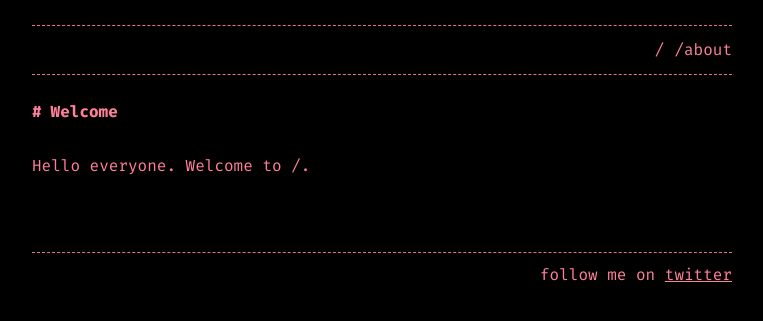
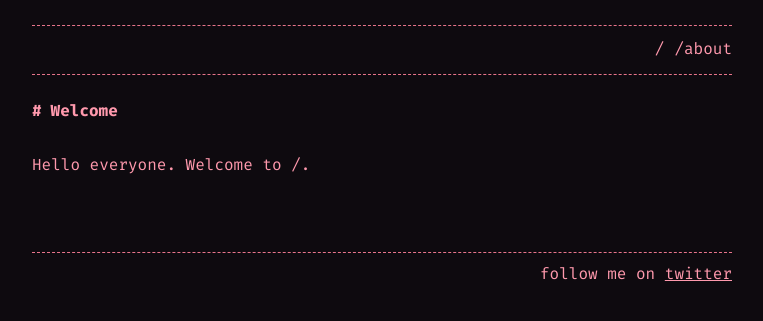
Before and after one commit to jaiverma/blackandpink, a Jekyll site: the page built from index.md, in a window 1280 px wide. Shown: the top 321 px of the page, without its empty margins (258-1021 px from the left). Built offline with Jekyll 4.4.1, drawn with Linux system fonts in a browser that asks for light colours.

Commit message:
Updating code font and minor formatting

```diff
--- a/_sass/_dark.scss
+++ b/_sass/_dark.scss
@@ -3,11 +3,11 @@
  */
 
 :root {
-  --base-color: #FF8099;
+  --base-color: #FF99AD;
   --border: dashed 1px rgba(255, 128, 153, 0.9);
   --selection-background: rgba(219, 219, 219, 0.99);
   --selection-text: #000;
-  --background-color: #000;
+  --background-color: #0E0A0F;
   --text-color: var(--base-color);
   --link-color: var(--base-color);
 }
--- a/_sass/base.scss
+++ b/_sass/base.scss
@@ -14,7 +14,7 @@ $container-max-width:  700px !default;
 /**
  * Global
  */
-body { background-color: var(--background-color);  margin: 0 auto;  padding: 0;  font-family: $base-font-family;  font-size: $base-font-size;  color: var(--text-color);  text-align: left;  line-height: $base-line-height !important; }
+body { background-color: var(--background-color);  margin: 0 auto;  padding: 0;  font-family: $base-font-family;  font-size: $base-font-size;  color: var(--text-color);  text-align: left;  line-height: $base-line-height !important; text-rendering: geometricPrecision; -webkit-font-smoothing: antialiased; -moz-osx-font-smoothing: grayscale; }
 h1, h2, h3, h4, h5, h6 { font-size: $base-font-size;  margin: 0px;  margin-top: 22px;  font-weight: bold;  color: var(--text-color); margin-bottom: 22px; }
 p, ul, ol { margin: 0px;  color: var(--text-color); }
 a { text-decoration: underline;  color: var(--link-color); }
--- a/assets/zenburn.css
+++ b/assets/zenburn.css
@@ -1,10 +1,8 @@
 .highlight code, .highlight pre {
 color:#fdce93;
 background-color:#3f3f3f;
-
-max-height: 400px;
-overflow-y: scroll;
 overflow-x: scroll;
+font-size: 14px;
 }
 
 .highlight .hll {
```
